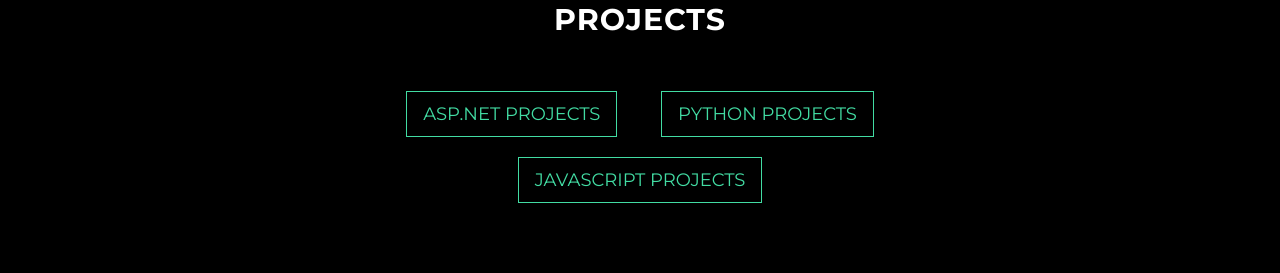
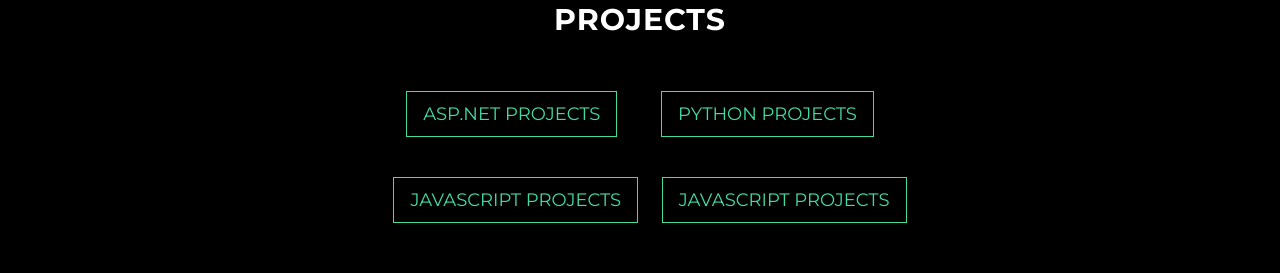
Before and after one commit to mportland/mportland.github.io, a website: page index.html in a window 1280 px wide. Shown: the part 1047-1320 px from the top of the page. Drawn offline with nearby package versions, Linux system fonts and the light colour scheme.

Commit message:
Added SQL Project button

```diff
--- a/index.html
+++ b/index.html
@@ -98,7 +98,8 @@
                 <p></p>
                 <a id="projectButton" href="https://github.com/mportland/RibbonsReviews/tree/master" class="btn btn-default btn-lg">ASP.NET Projects</a>
                 <a id="projectButton" href="https://github.com/mportland/Filemover-program" class="btn btn-default btn-lg" >Python Projects</a>
-                <a id="projedtButton" href="https://github.com/mportland/AboutMeAutomator" class="btn btn-default btn-lg" >JavaScript Projects</a>
+                <a id="projectButton" href="https://github.com/mportland/AboutMeAutomator" class="btn btn-default btn-lg" >JavaScript Projects</a>
+                <a id="SQLButton" href="https://github.com/mportland/AboutMeAutomator" class="btn btn-default btn-lg" >JavaScript Projects</a>
 
 
             </div>
```
